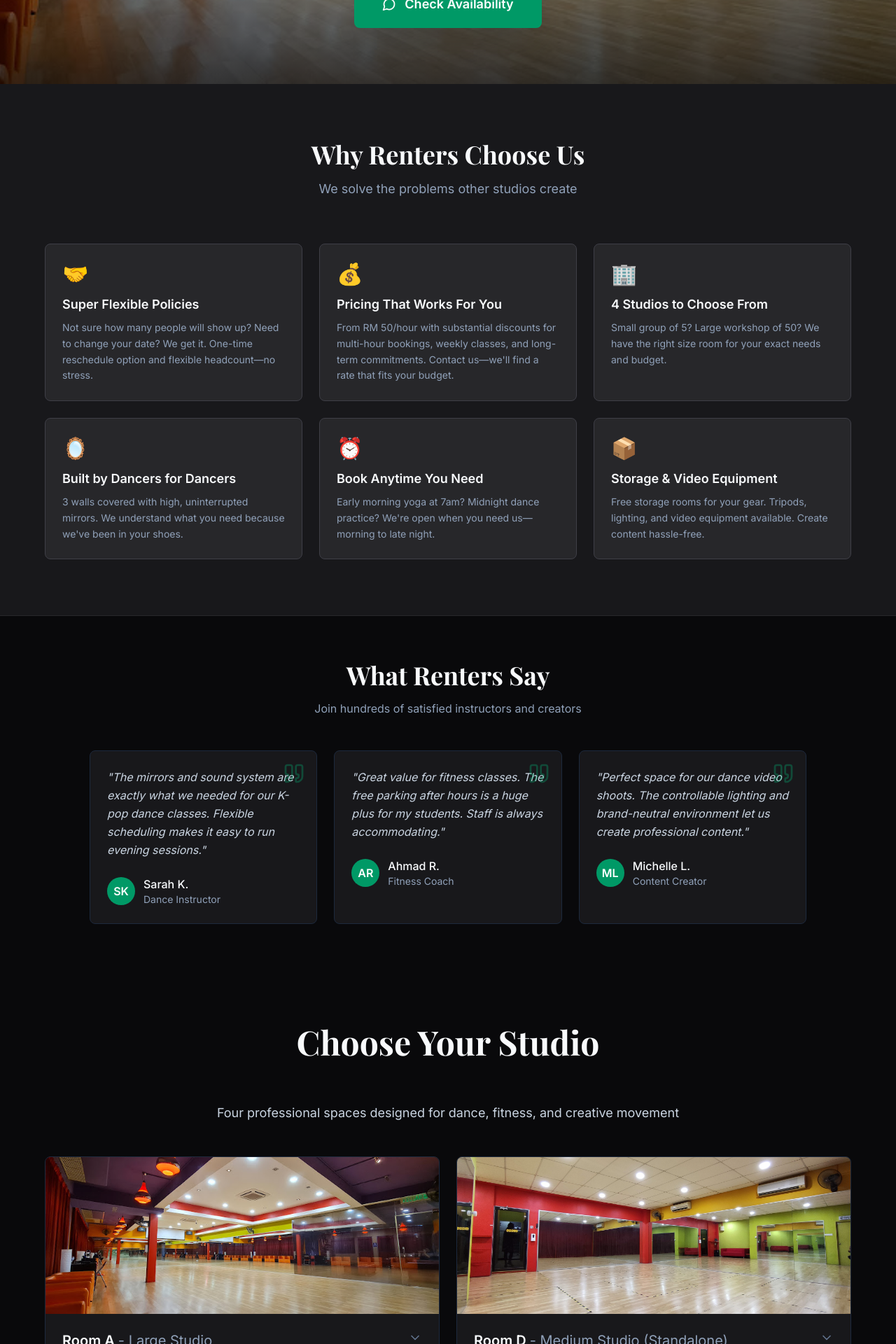
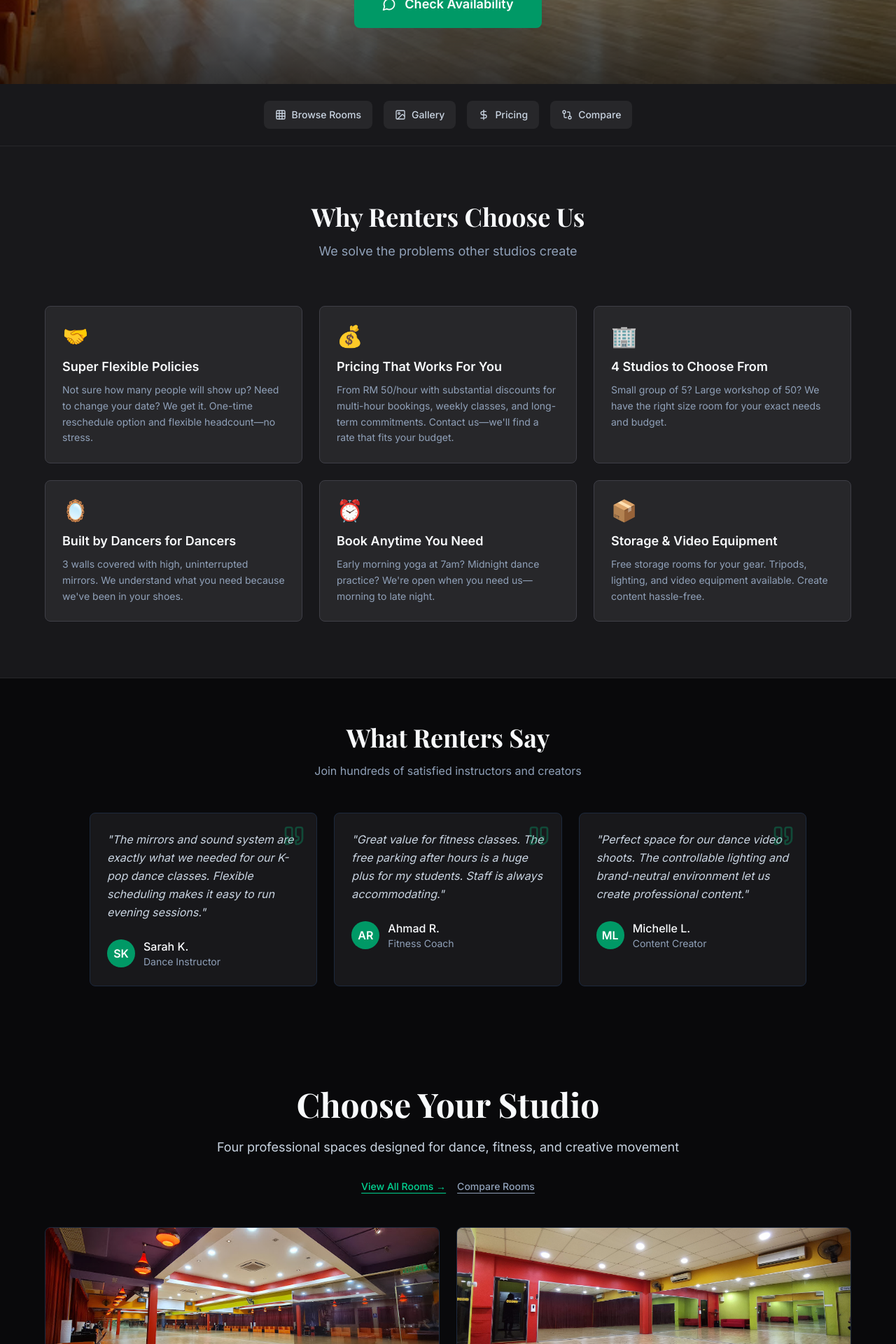
Before and after one commit to hdconx/dc-web-new, a Next.js app: page /rentals in a window 1280 px wide. Shown: the part 600-2520 px from the top of the page at 70% size. Built offline with nearby package versions, Linux system fonts and the light colour scheme; a web font is replaced by a local one.

Commit message:
Add navigation links to rental landing page
- Quick nav bar below hero: Browse Rooms, Gallery, Pricing, Compare
- Links in Choose Your Studio section
- Link in Pricing section to full pricing page

Co-Authored-By: Claude Opus 4.5 <noreply@anthropic.com>

```diff
--- a/src/app/rentals/page.tsx
+++ b/src/app/rentals/page.tsx
@@ -1,7 +1,7 @@
 "use client"
 
 import { useState } from "react"
-import { ChevronLeft, MessageCircle, ChevronDown, Check, Quote } from "lucide-react"
+import { ChevronLeft, MessageCircle, ChevronDown, Check, Quote, Grid, Image, DollarSign, GitCompare } from "lucide-react"
 import Link from "next/link"
 import { Header } from "@/components/header"
 import { Footer } from "@/components/footer"
@@ -152,6 +152,42 @@ export default function RentalsPage() {
         </div>
       </section>
 
+      {/* Quick Navigation */}
+      <section className="py-6 px-6 bg-zinc-900 border-b border-zinc-800">
+        <div className="max-w-6xl mx-auto">
+          <div className="flex flex-wrap items-center justify-center gap-3 md:gap-4">
+            <Link
+              href="/rentals/rooms"
+              className="inline-flex items-center gap-2 bg-zinc-800 hover:bg-zinc-700 text-slate-300 hover:text-white px-4 py-2.5 rounded-lg transition-colors text-sm font-medium"
+            >
+              <Grid className="w-4 h-4" />
+              Browse Rooms
+            </Link>
+            <Link
+              href="/rentals/gallery"
+              className="inline-flex items-center gap-2 bg-zinc-800 hover:bg-zinc-700 text-slate-300 hover:text-white px-4 py-2.5 rounded-lg transition-colors text-sm font-medium"
+            >
+              <Image className="w-4 h-4" />
+              Gallery
+            </Link>
+            <Link
+              href="/rentals/pricing"
+              className="inline-flex items-center gap-2 bg-zinc-800 hover:bg-zinc-700 text-slate-300 hover:text-white px-4 py-2.5 rounded-lg transition-colors text-sm font-medium"
+            >
+              <DollarSign className="w-4 h-4" />
+              Pricing
+            </Link>
+            <Link
+              href="/rentals/compare"
+              className="inline-flex items-center gap-2 bg-zinc-800 hover:bg-zinc-700 text-slate-300 hover:text-white px-4 py-2.5 rounded-lg transition-colors text-sm font-medium"
+            >
+              <GitCompare className="w-4 h-4" />
+              Compare
+            </Link>
+          </div>
+        </div>
+      </section>
+
       {/* Key Differentiators Section */}
       <section className="py-20 px-6 bg-zinc-900">
         <div className="max-w-6xl mx-auto">
@@ -297,13 +333,28 @@ export default function RentalsPage() {
       {/* Studio Showcase */}
       <section className="py-20 px-6 bg-zinc-950">
         <div className="max-w-6xl mx-auto">
-          <h2 className="text-4xl md:text-5xl font-serif font-bold text-slate-50 text-center mb-16">
+          <h2 className="text-4xl md:text-5xl font-serif font-bold text-slate-50 text-center mb-6">
             Choose Your Studio
           </h2>
 
-          <p className="text-center text-slate-300 mb-12 text-lg">
+          <p className="text-center text-slate-300 mb-8 text-lg">
             Four professional spaces designed for dance, fitness, and creative movement
           </p>
+
+          <div className="flex justify-center gap-4 mb-12">
+            <Link
+              href="/rentals/rooms"
+              className="text-emerald-400 hover:text-emerald-300 text-sm font-medium underline underline-offset-4"
+            >
+              View All Rooms →
+            </Link>
+            <Link
+              href="/rentals/compare"
+              className="text-slate-400 hover:text-slate-300 text-sm font-medium underline underline-offset-4"
+            >
+              Compare Rooms
+            </Link>
+          </div>
 
           <div className="grid grid-cols-1 md:grid-cols-2 gap-6">
             {studios.map((studio) => (
@@ -556,6 +607,14 @@ export default function RentalsPage() {
           <p className="text-center text-slate-400 mb-6 max-w-2xl mx-auto">
             Every renter's needs are different. We work with you to find the right rate.
           </p>
+          <div className="flex justify-center mb-8">
+            <Link
+              href="/rentals/pricing"
+              className="text-emerald-400 hover:text-emerald-300 text-sm font-medium underline underline-offset-4"
+            >
+              View Full Pricing Details →
+            </Link>
+          </div>
           <p className="text-center text-emerald-400 mb-16 font-medium">
             Substantial discounts available—contact us for your personalized quote
           </p>
```
